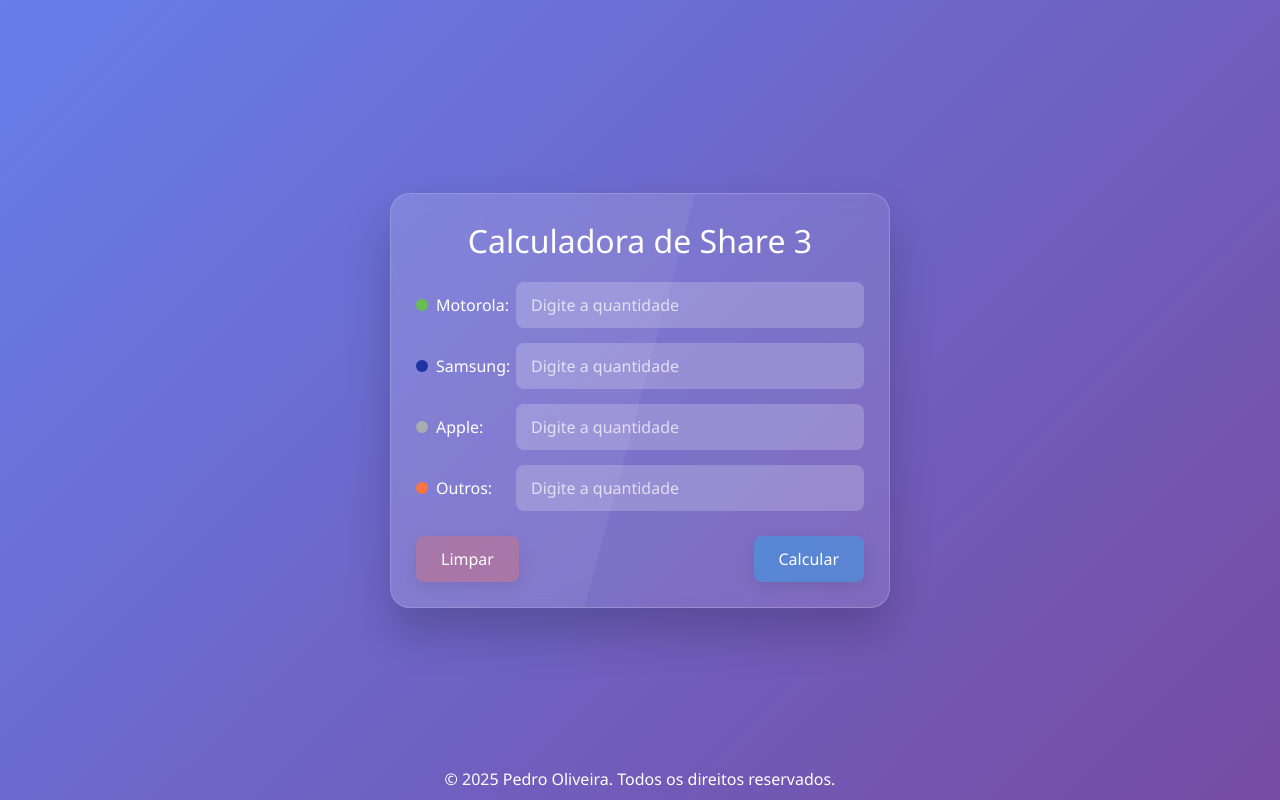
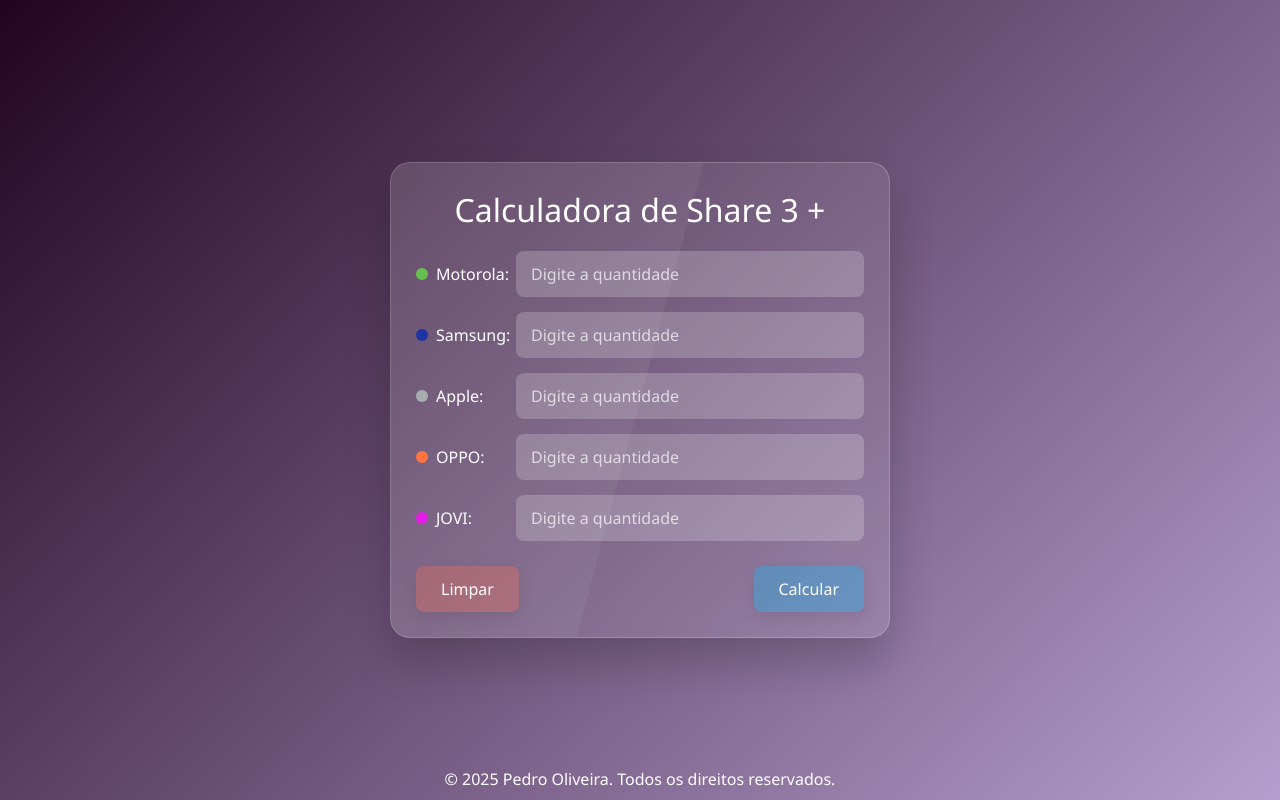
Before and after one commit to pedrospoliveira/calculadora-share, a plain HTML site: page index.html in a window 1280 px wide. Drawn offline with Linux system fonts and the light colour scheme.

Commit message:
Update index.html

```diff
--- a/index.html
+++ b/index.html
@@ -3,7 +3,7 @@
 <head>
     <meta charset="UTF-8">
     <meta name="viewport" content="width=device-width, initial-scale=1.0">
-    <title>Calculadora de Share 3</title>
+    <title>Calculadora de Share 3 +</title>
     <style>
         * {
             margin: 0;
@@ -17,7 +17,7 @@
             justify-content: center;
             align-items: center;
             min-height: 100vh;
-            background: linear-gradient(135deg, #667eea 0%, #764ba2 100%);
+            background: linear-gradient(135deg, #220421 0%, #764ba289 100%);
             padding: 20px;
         }
 
@@ -159,12 +159,13 @@
         .motorola { background-color: #5fbb46; }
         .samsung { background-color: #1428a0; }
         .apple { background-color: #a2aaad; }
-        .others { background-color: #ff6b35; }
+        .OPPO { background-color: #ff6b35; }
+        .JOVI { background-color: #e410e4; }
     </style>
 </head>
 <body>
     <div class="calculator">
-        <h1>Calculadora de Share 3</h1>
+        <h1>Calculadora de Share 3 +</h1>
 
         <div class="input-group">
             <label for="motorola"><span class="brand-color motorola"></span>Motorola:</label>
@@ -181,10 +182,15 @@
             <input type="number" id="apple" placeholder="Digite a quantidade">
         </div>
 
-        <div class="input-group">
-            <label for="others"><span class="brand-color others"></span>Outros:</label>
-            <input type="number" id="others" placeholder="Digite a quantidade">
-        </div>
+         <div class="input-group">
+            <label for="OPPO"><span class="brand-color OPPO"></span>OPPO:</label>
+            <input type="number" id="OPPO" placeholder="Digite a quantidade">
+         </div>
+
+          <div class="input-group">
+            <label for="JOVI"><span class="brand-color JOVI"></span>JOVI:</label>
+            <input type="number" id="JOVI" placeholder="Digite a quantidade">
+          </div>
 
         <div class="buttons">
             <button class="reset-btn" onclick="resetFields()">Limpar</button>
@@ -205,9 +211,15 @@
                 <span id="apple-result">0% (0)</span>
             </div>
             <div class="result-item">
-                <span><span class="brand-color others"></span>Outros:</span>
+                <span><span class="brand-color OPPO"></span>OPPO:</span>
                 <span id="others-result">0% (0)</span>
             </div>
+
+              <div class="result-item">
+                <span><span class="brand-color JOVI"></span>JOVI:</span>
+                <span id="others-result">0% (0)</span>
+              </div>
+
             <div class="result-item">
                 <span>Total:</span>
                 <span id="total-result">0</span>
@@ -259,7 +271,7 @@
             document.getElementById('results').style.display = 'none';
         }
     </script>
-    <style>
+<style>
     footer {
       position: fixed;
       bottom: 0;
```
